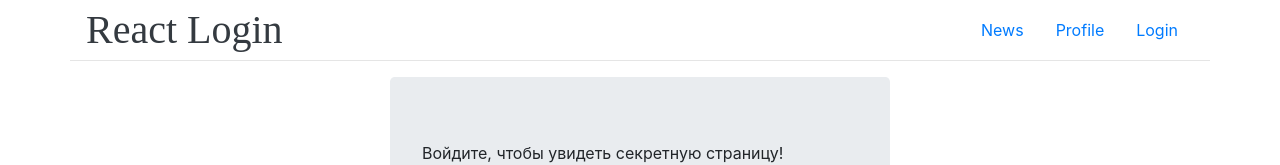
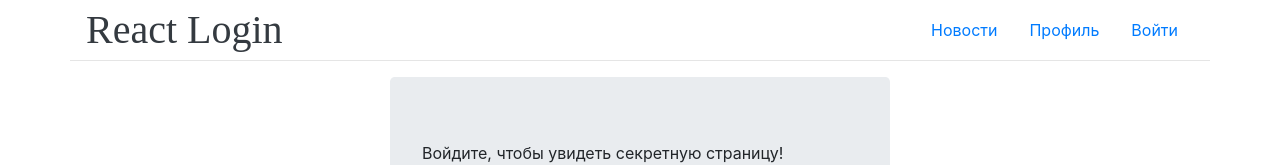
Before and after one commit to ArminBlaze/Test-1-login-react, a React (Create React App) app: page /login in a window 1280 px wide. Shown: the top 165 px of the page. Built offline with nearby package versions, Linux system fonts and the light colour scheme.

Commit message:
15, 16 - LoginBox

```diff
--- a/src/components/Header/Header.css
+++ b/src/components/Header/Header.css
@@ -5,7 +5,7 @@
   justify-content: space-between;
   padding-left: 1rem;
   padding-right: 1rem;
-
+  color: #007bff;
 }
 
 .Header__logo {
@@ -40,7 +40,8 @@
   cursor: pointer;
 }
 
-.Header a:hover {
+.Header a:hover,
+.Header button:hover {
   text-decoration: none;
   color: white;
 }
@@ -52,7 +53,3 @@
 .Header h3 a:hover {
   color: #00bc8c;
 }
-
-.Header button {
-  margin-bottom: 16px;
-}
--- a/src/components/Header/Header.jsx
+++ b/src/components/Header/Header.jsx
@@ -2,6 +2,7 @@ import React from 'react';
 import './Header.css';
 import { connect } from 'react-redux';
 import { Link } from 'react-router-dom';
+import LoginBox from 'components/LoginBox/LoginBox'
 
 const Header = ({ isLoggedIn }) => {
   return (
@@ -9,13 +10,13 @@ const Header = ({ isLoggedIn }) => {
       <Link to="/" className="Header__logo text-dark">React Login</Link>
       <ul className="d-flex">
         <li>
-          <Link to="/news/">News</Link>
+          <Link to="/news/">Новости</Link>
         </li>
         <li>
-          <Link to="/profile/">Profile</Link>
+          <Link to="/profile/">Профиль</Link>
         </li>
         <li>
-          <Link to="/login">Login</Link>
+          <LoginBox />
         </li>
       </ul>
     </header>
--- /dev/null
+++ b/src/components/LoginBox/LoginBox.css
@@ -0,0 +1,12 @@
+.LoginBox__link,
+.LoginBox__btn {
+  position: relative;
+}
+
+.LoginBox__btn {
+  width: 100%;
+  height: 100%;
+  background-color: inherit;
+  color: inherit;
+  border: inherit;
+}
--- /dev/null
+++ b/src/components/LoginBox/LoginBox.jsx
@@ -0,0 +1,75 @@
+import React from 'react';
+import { connect } from 'react-redux';
+// import { Redirect } from 'react-router-dom';
+import withLoginService from 'hocs/withLoginService';
+import {compose, bindActionCreators} from 'redux';
+import { setLogin, getLogin } from 'actions';
+// import Spinner from 'components/Spinner/Spinner';
+import SpinnerInner from 'components/SpinnerInner/SpinnerInner';
+import ErrorIndicator from 'components/ErrorIndicator/ErrorIndicator';
+import { Link } from 'react-router-dom';
+import './LoginBox.css';
+
+class LoginBox extends React.Component {
+
+  componentDidMount() {
+    this.props.getLogin();
+  }
+
+  onExitClick = () => {
+    this.props.setLogin();
+  }
+
+  render() {
+    const { isLoggedIn, loading, error } = this.props;
+    console.log(loading);
+
+    let spinner = (loading) ? <SpinnerInner /> : null;
+    let isButtonDisabled = (loading) ? 'disabled' : false;
+
+    if(error) return <ErrorIndicator />
+
+    if(!isLoggedIn) return <Link to="/login"
+      className="LoginBox__link"
+    >
+        {spinner}
+        Войти
+      </Link>;
+
+    return (
+      <button type="button" disabled={isButtonDisabled}
+        className="LoginBox__btn"
+        onClick={ this.onExitClick }
+        >
+          {spinner}
+          Выход
+      </button>
+    )
+  }
+
+};
+
+
+const mapStateToProps = (state) => {
+  const {isLoggedIn, loading, error} = state;
+
+  return {
+    isLoggedIn,
+    loading,
+    error,
+  }
+};
+
+const mapDispatchToProps = (dispatch, ownProps) => {
+  const { loginService } = ownProps;
+  return bindActionCreators({
+    getLogin: getLogin(loginService),
+    setLogin: setLogin(loginService),
+  }, dispatch)
+};
+
+
+export default compose(
+  withLoginService,
+  connect(mapStateToProps, mapDispatchToProps)
+)(LoginBox)
--- a/src/components/SpinnerInner/SpinnerInner.css
+++ b/src/components/SpinnerInner/SpinnerInner.css
@@ -10,7 +10,7 @@
   z-index: 1;
   border-radius: inherit;
   border: inherit;
-  background-color: inherit;
+  background-color: rgba(0,0,0, 0.3);
 
   background-image: url('Spinner.svg');
   background-repeat: no-repeat;
--- a/src/reducers/index.js
+++ b/src/reducers/index.js
@@ -1,6 +1,6 @@
 const initialState = {
   isLoggedIn: false,
-  loading: false,
+  loading: true,
   error: null,
   wrongPassword: false,
 };
```
